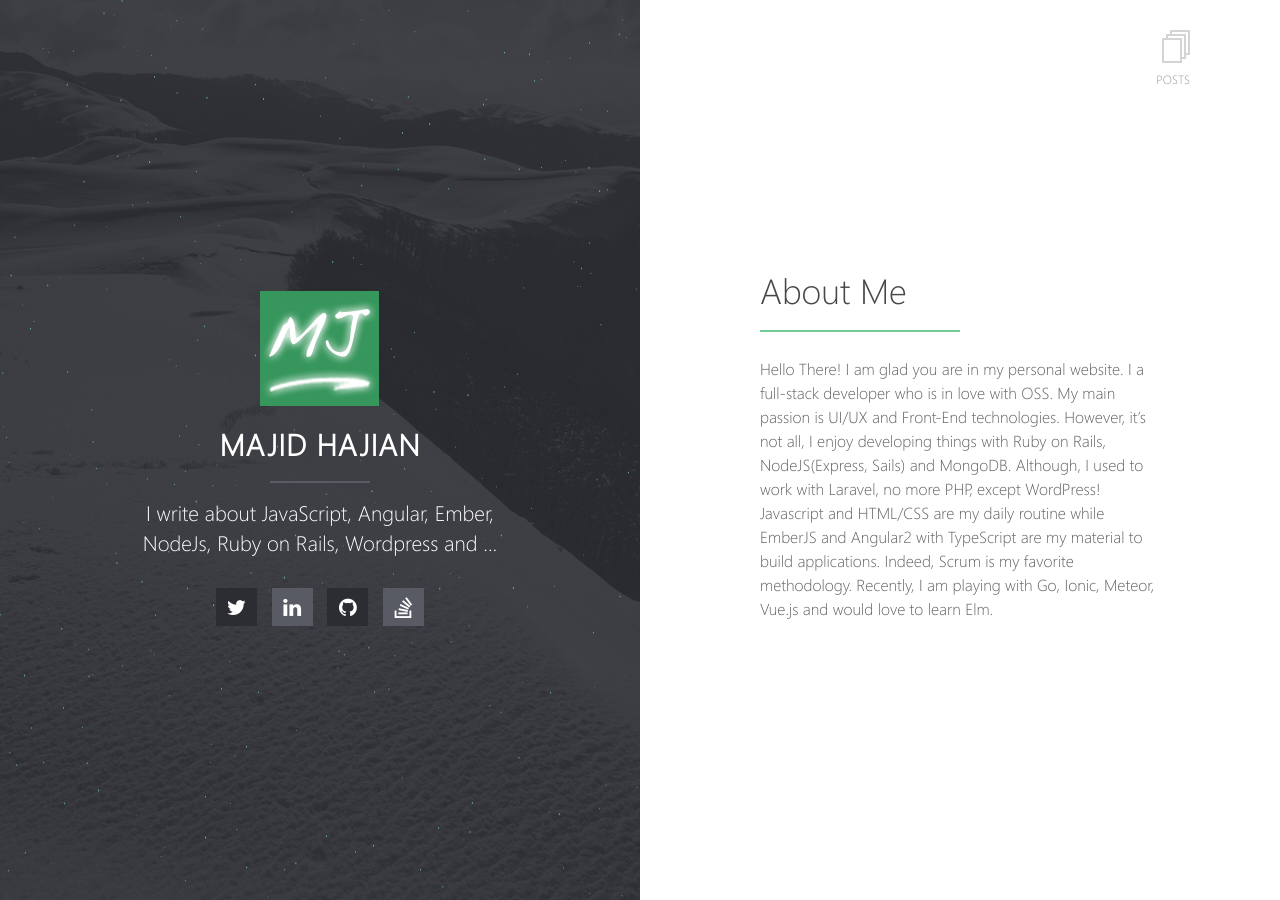
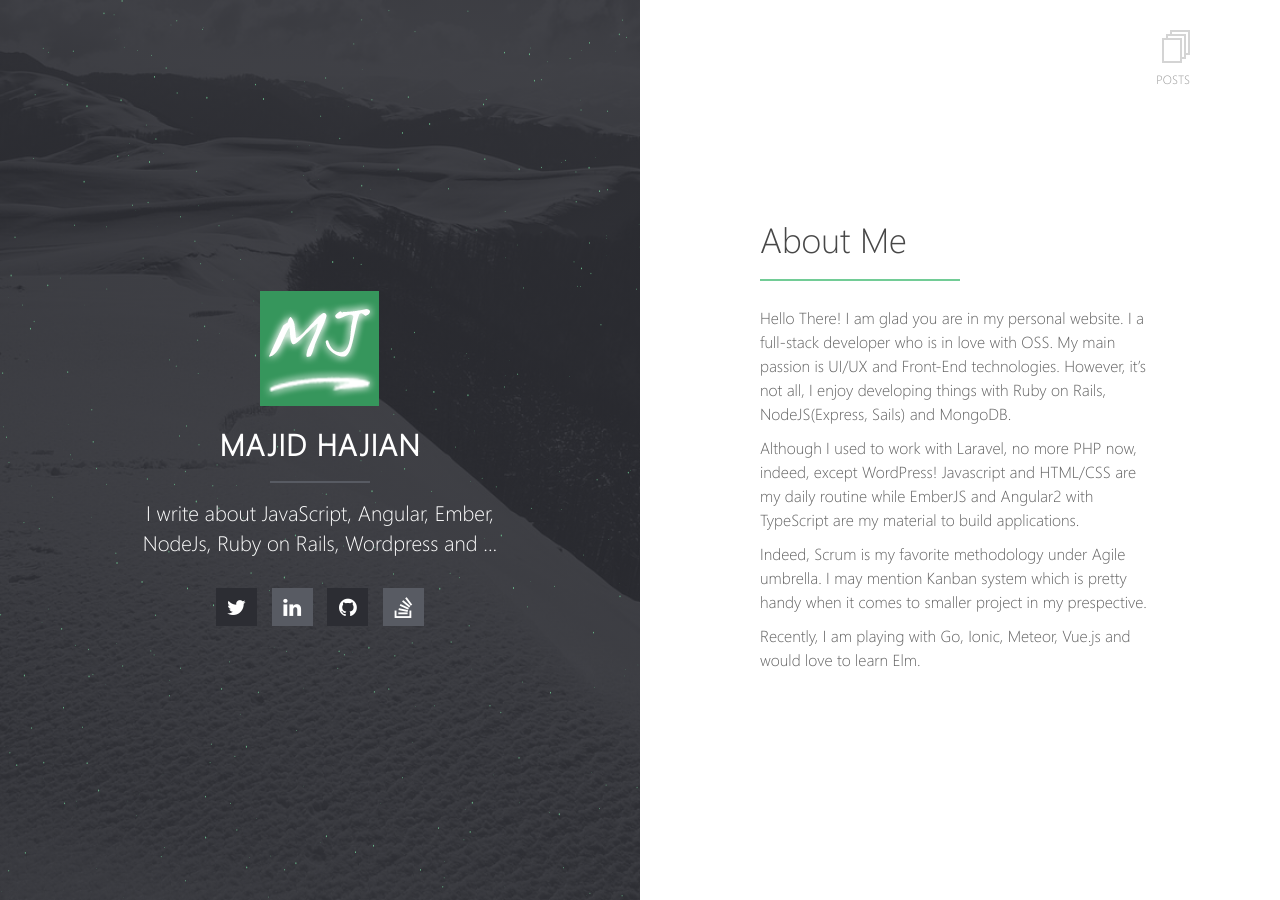
Before and after one commit to mhadaily/mhadaily.github.io, a Jekyll site: the page built from index.md, in a window 1280 px wide. Built offline with Jekyll 4.4.1, drawn with Linux system fonts in a browser that asks for light colours.

Commit message:
Fix: modify about me

```diff
--- a/index.md
+++ b/index.md
@@ -5,6 +5,10 @@ layout: home
 
 Hello There! I am glad you are in my personal website. I a full-stack developer who is in love with OSS. My main passion is
 UI/UX and Front-End technologies. However, it's not all, I enjoy developing things with Ruby on Rails,
-NodeJS(Express, Sails) and MongoDB. Although, I used to work with Laravel, no more PHP, except WordPress! Javascript
-and HTML/CSS are my daily routine while EmberJS and Angular2 with TypeScript are my material to build applications. Indeed, Scrum is my favorite
-methodology. Recently, I am playing with Go, Ionic, Meteor, Vue.js and would love to learn Elm.
+NodeJS(Express, Sails) and MongoDB.
+
+Although I used to work with Laravel, no more PHP now, indeed, except WordPress! Javascript and HTML/CSS are my daily routine while EmberJS and Angular2 with TypeScript are my material to build applications.
+
+Indeed, Scrum is my favorite methodology under Agile umbrella. I may mention Kanban system which is pretty handy when it comes to smaller project in my prespective.
+
+Recently, I am playing with Go, Ionic, Meteor, Vue.js and would love to learn Elm.
```
